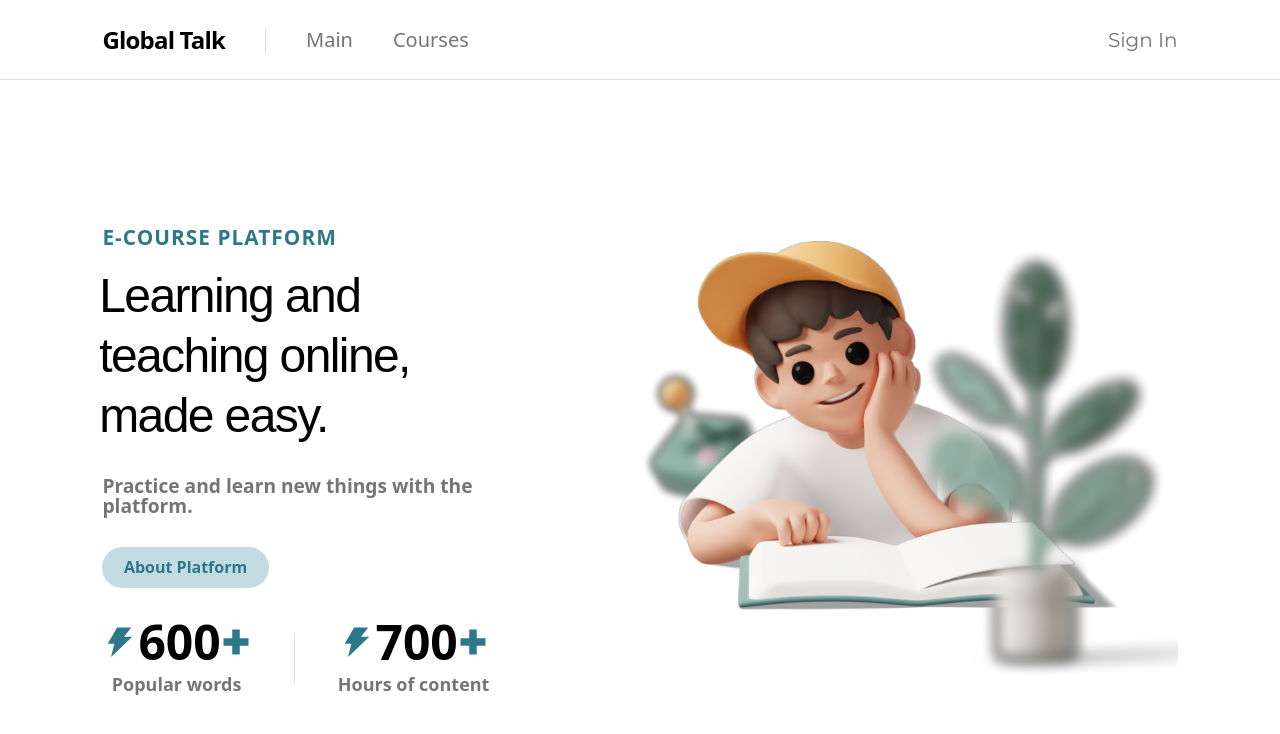
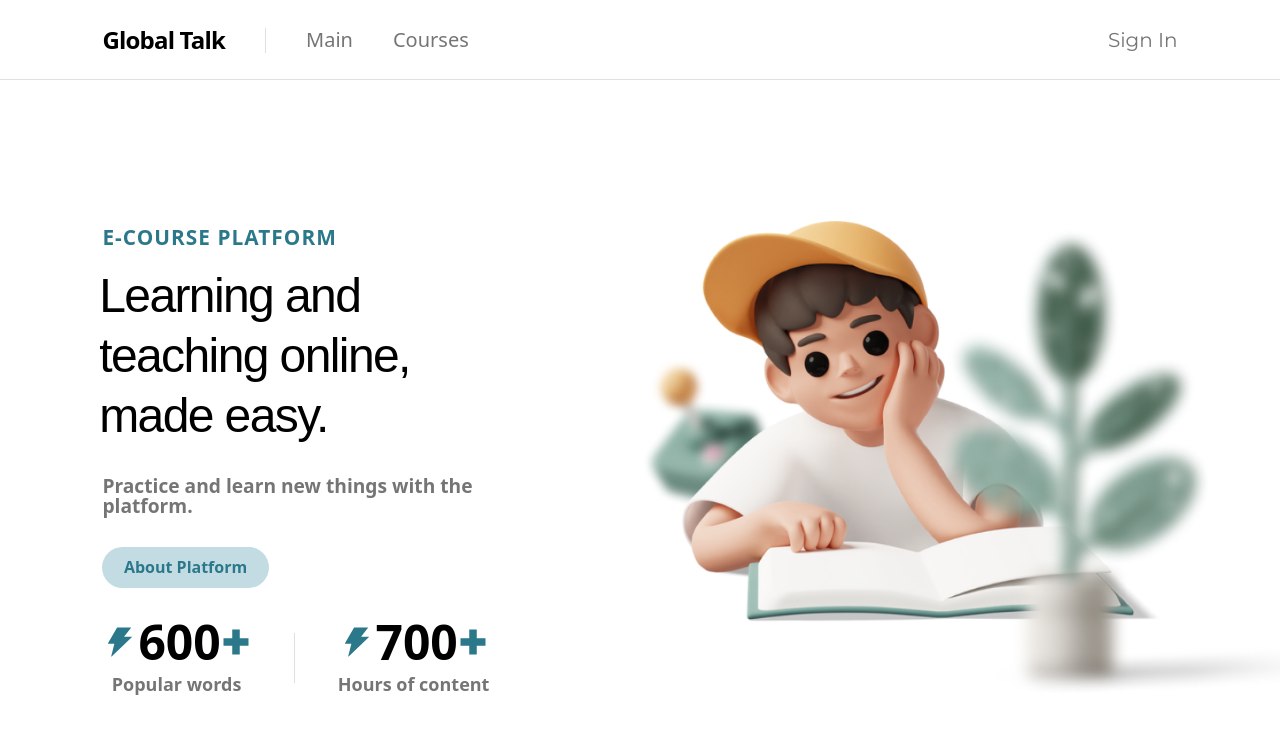
Before and after one commit to thinc-org/hacktoschool-fryingchicken, a Next.js app in the folder frontend/: page / in a window 1280 px wide. Shown: the top 734 px of the page. Built offline with nearby package versions, Linux system fonts and the light colour scheme; a web font is replaced by a local one.

Commit message:
fix(index): use uncropped image

```diff
--- a/frontend/pages/index.tsx
+++ b/frontend/pages/index.tsx
@@ -6,7 +6,7 @@ import boyWithTree from '../public/boyWithTree.png';
 const Home: NextPage = () => {
   return (
     <>
-      <main className="grid grid-cols-1 justify-center h-[93vh] lg:grid-cols-2 lg:h-[90vh] lg:px-[8%] lg:items-center">
+      <main className="grid grid-cols-1 justify-center h-[93vh] lg:grid-cols-2 lg:h-[90vh] lg:px-[8%] lg:items-center overflow-x-hidden">
         <section className="flex flex-col text-center items-center mt-[8%] lg:text-left lg:items-start lg:w-[80%] ">
           <h3 className="text-cyan-dark font-bold text-base tracking-wider sm:text-[130%] ">
             E-COURSE PLATFORM
@@ -32,7 +32,7 @@ const Home: NextPage = () => {
         </section>
 
         <Image
-          className="max-w-[80%] mx-auto h-auto sm:mt-[10%] sm:max-w-[60%] lg:max-w-[100%]"
+          className="translate-x-[20%] max-w-[80%] mx-auto h-auto mt-[10%] sm:max-w-[80%] lg:translate-x-[0] lg:max-w-[140%]"
           src={boyWithTree}
           alt="Lying boy with tree as background"
         />
```
Also changed, not shown: frontend/public/boyWithTree.png.
